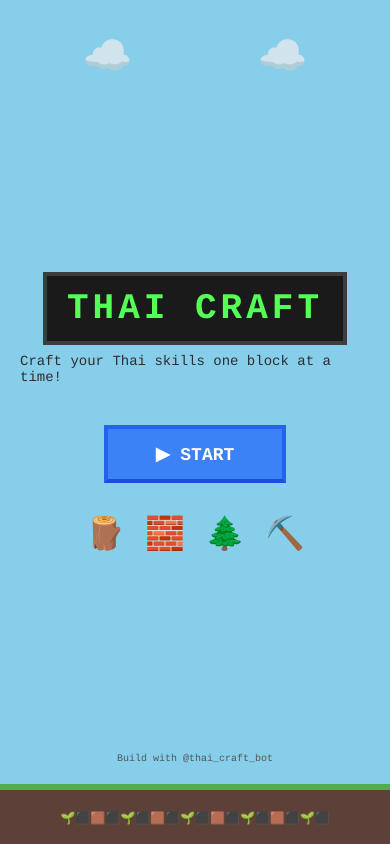
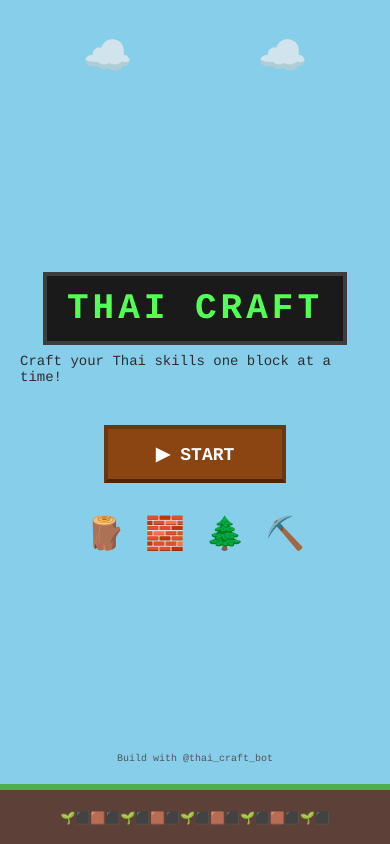
Before and after one commit to BalakaiMaximus/learn-thai, a React Native app in the folder client/: screen / in a window 390 px wide. Built offline with nearby package versions, Linux system fonts and the light colour scheme.

Commit message:
GitChat.ai: Make start button brown

```diff
--- a/client/App.tsx
+++ b/client/App.tsx
@@ -315,10 +315,10 @@ const styles = StyleSheet.create({
     fontFamily: 'Courier',
   },
   startButton: {
-    backgroundColor: '#3B82F6',
+    backgroundColor: '#8B4513',
     borderWidth: 4,
-    borderColor: '#2563EB',
-    borderBottomColor: '#1D4ED8',
+    borderColor: '#6B3710',
+    borderBottomColor: '#4A270A',
     paddingVertical: 14,
     paddingHorizontal: 48,
     marginBottom: 30,
```
